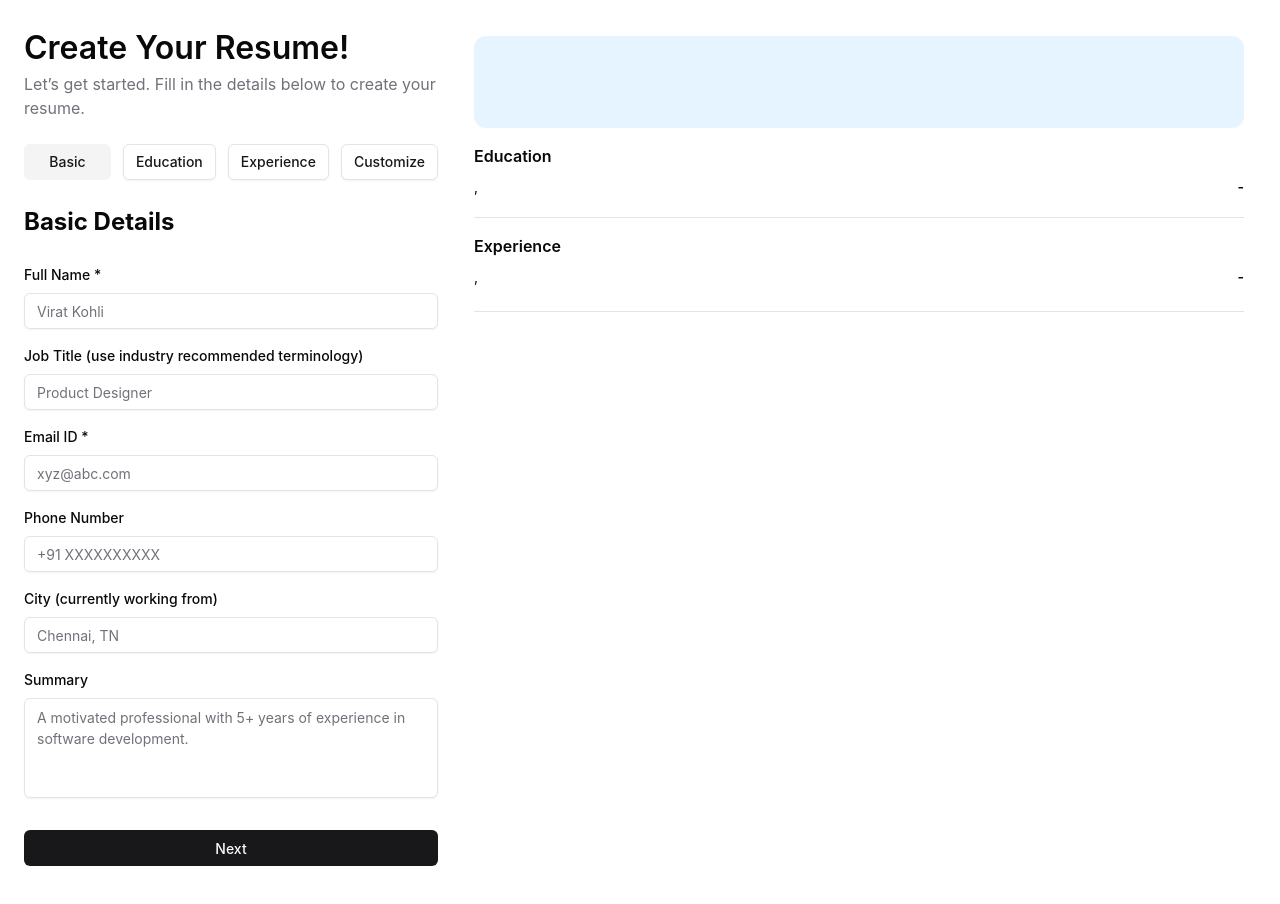
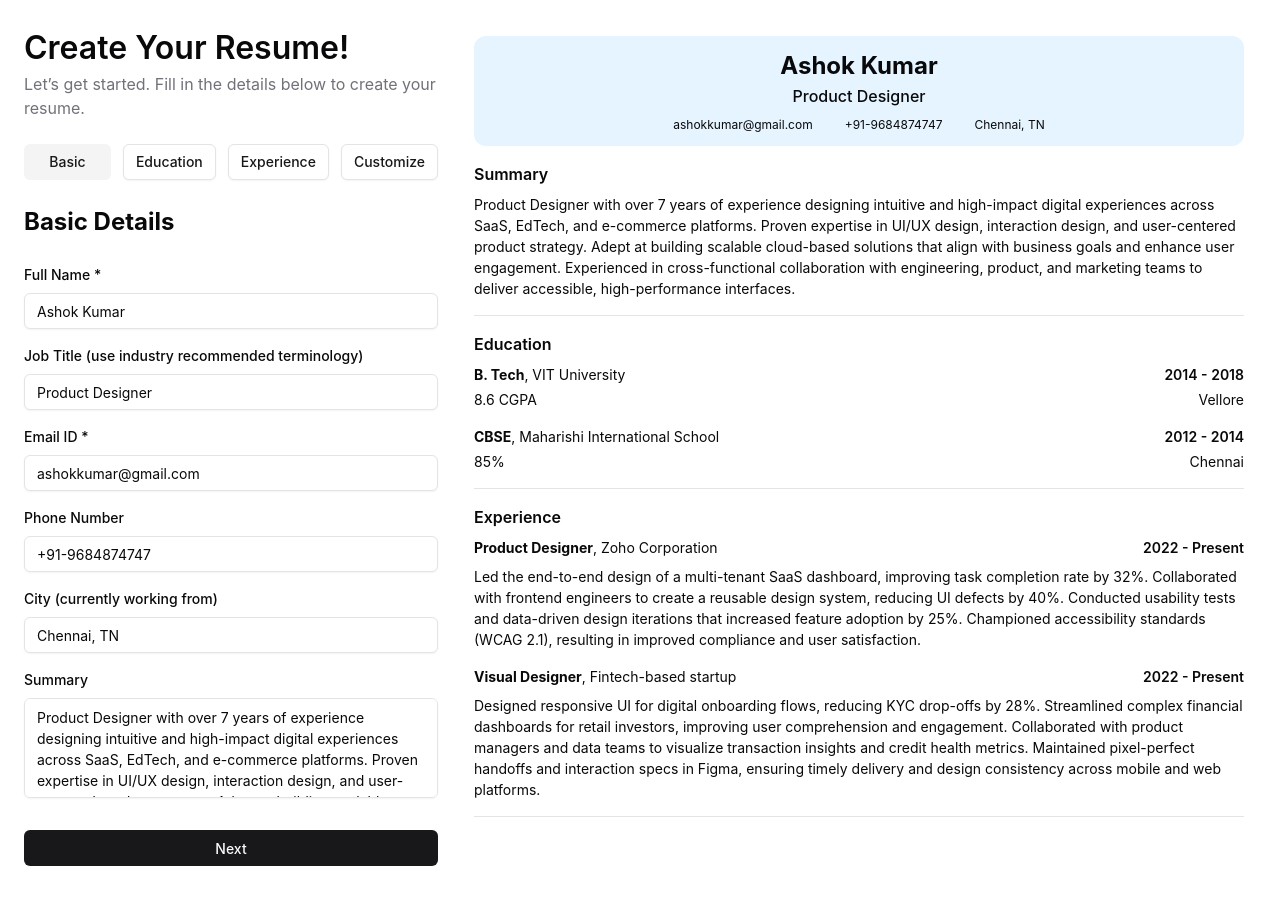
Before and after one commit to aneesh199608/odin-cv-application, a React (Vite) app: page / in a window 1280 px wide. Shown: the top 904 px of the page. Built offline with nearby package versions, Linux system fonts and the light colour scheme.

Commit message:
feat: add sample data when user loads the page first time

```diff
--- a/src/App.jsx
+++ b/src/App.jsx
@@ -1,4 +1,5 @@
-import { useState } from 'react'
+import { useEffect, useState } from 'react'
+import { sampleData } from './components/sampleData';
 import './style.css';
 import './components/EducationForm.css';
 import './components/GeneralPreview.css';
@@ -16,6 +17,10 @@ export default function App() {
     experience: [{ id: Date.now() + 1, jobRole: '', company: '', from: '', to: '', location: '', summary: '' }],
     theme: { headerColor: '#ccefff'}
   });
+
+  useEffect(() => {
+    setResume(sampleData);
+  }, []);
 
   const [step, setStep] = useState('0');
 
--- /dev/null
+++ b/src/components/sampleData.jsx
@@ -0,0 +1,58 @@
+export const sampleData = {
+    general: {
+      fullName: "Ashok Kumar",
+      jobTitle: "Product Designer",
+      email: "ashokkumar@gmail.com",
+      phone: "+91-9684874747",
+      location: "Chennai, TN",
+      summary: `Product Designer with over 7 years of experience designing intuitive and high-impact digital experiences across SaaS, EdTech, and e-commerce platforms. Proven expertise in UI/UX design, interaction design, and user-centered product strategy. Adept at building scalable cloud-based solutions that align with business goals and enhance user engagement. Experienced in cross-functional collaboration with engineering, product, and marketing teams to deliver accessible, high-performance interfaces.
+      `
+    },
+    education: [
+      {
+        id: 1,
+        degree: "B. Tech",
+        college: "VIT University",
+        score: "8.6 CGPA",
+        from: "2014",
+        to: "2018",
+        location: "Vellore"
+      },
+      {
+        id: 2,
+        degree: "CBSE",
+        college: "Maharishi International School",
+        score: "85%",
+        from: "2012",
+        to: "2014",
+        location: "Chennai"
+      }
+    ],
+    experience: [
+      {
+        id: 1,
+        jobRole: "Product Designer",
+        company: "Zoho Corporation",
+        from: "2022",
+        to: "Present",
+        summary: `Led the end-to-end design of a multi-tenant SaaS dashboard, improving task completion rate by 32%.
+                Collaborated with frontend engineers to create a reusable design system, reducing UI defects by 40%.
+                Conducted usability tests and data-driven design iterations that increased feature adoption by 25%.
+                Championed accessibility standards (WCAG 2.1), resulting in improved compliance and user satisfaction.
+                `
+      },
+      {
+        id: 2,
+        jobRole: "Visual Designer",
+        company: "Fintech-based startup",
+        from: "2022",
+        to: "Present",
+        summary: `Designed responsive UI for digital onboarding flows, reducing KYC drop-offs by 28%.
+                Streamlined complex financial dashboards for retail investors, improving user comprehension and engagement.
+                Collaborated with product managers and data teams to visualize transaction insights and credit health metrics.
+                Maintained pixel-perfect handoffs and interaction specs in Figma, ensuring timely delivery and design consistency across mobile and web platforms.
+                `
+      }
+    ],
+    theme: { headerColor: '#E5F4FF' }
+  };
```
